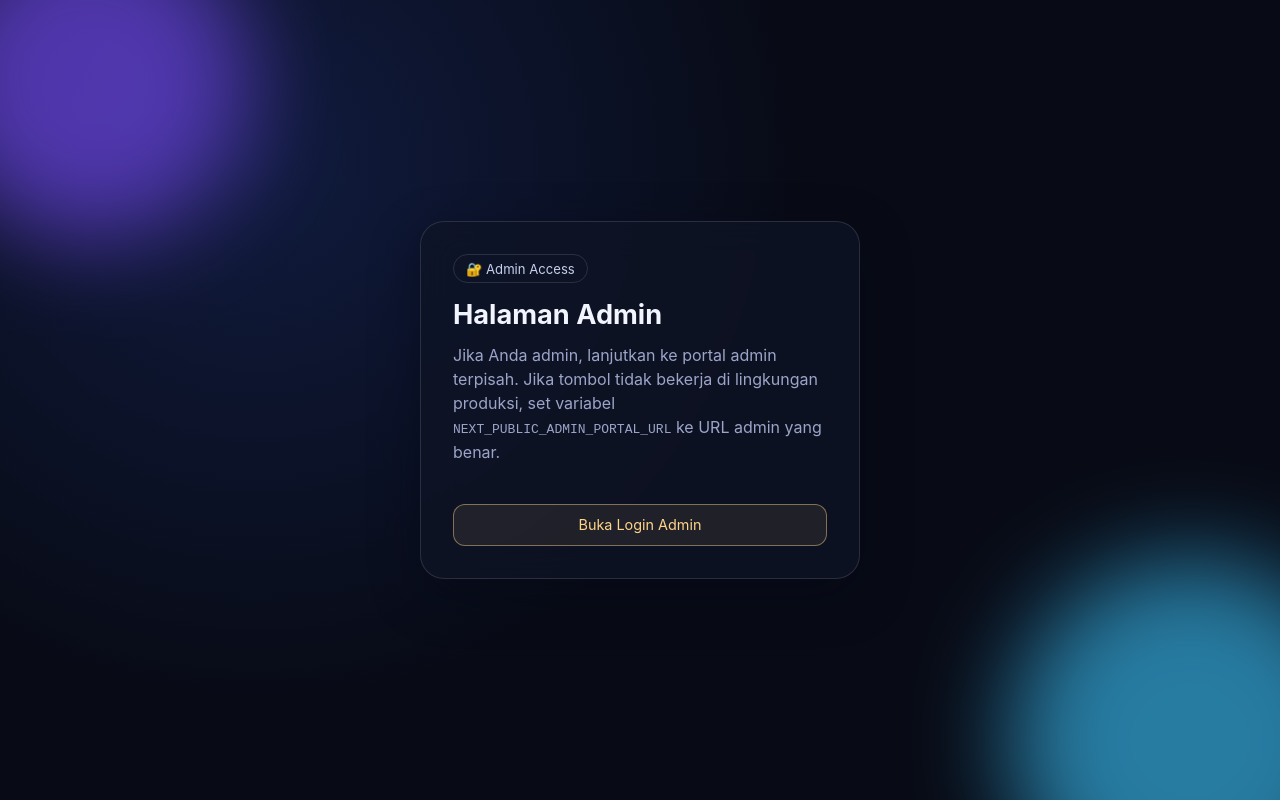
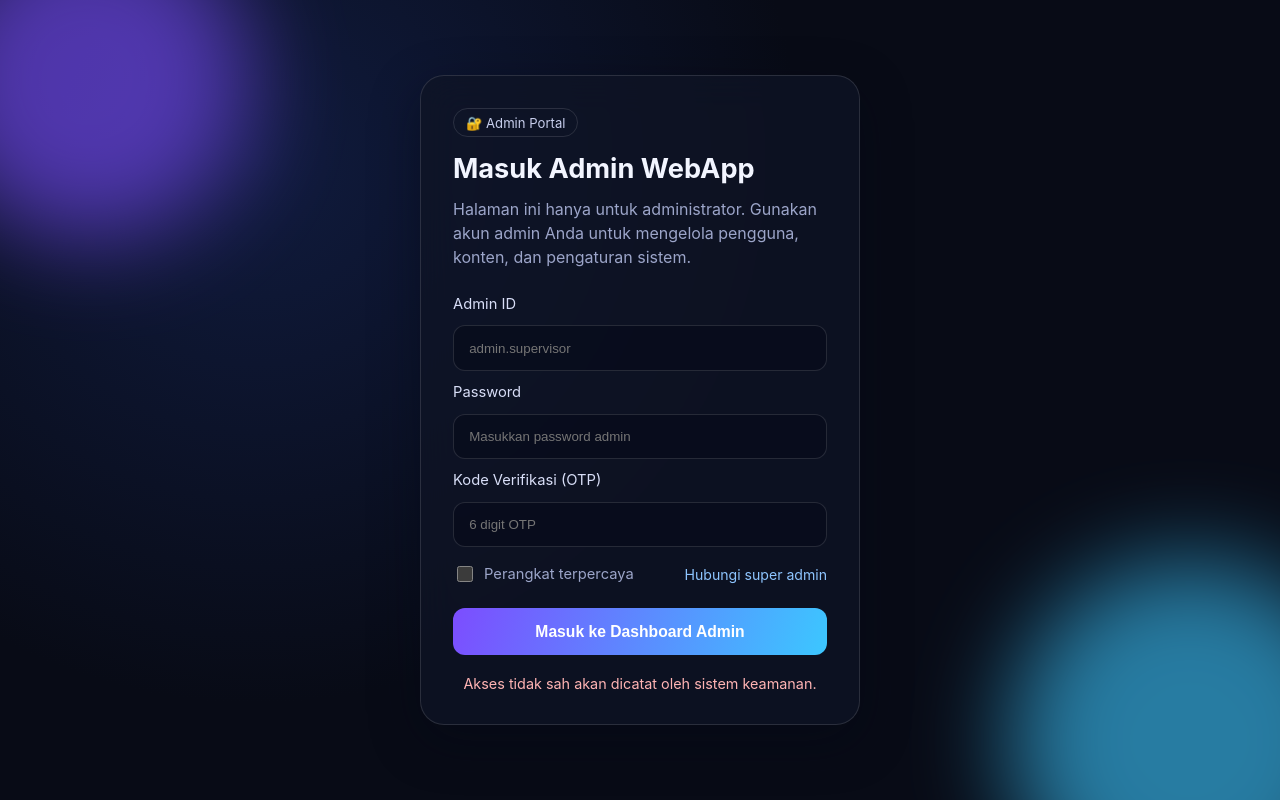
Before and after one commit to wahyuputro00713-max/ProjectNew, a Next.js app in the folder apps/web/: page /admin in a window 1280 px wide. Built offline with nearby package versions, Linux system fonts and the light colour scheme; no server answers.

Commit message:
fix(web): make /admin render admin login directly

```diff
--- a/apps/web/src/app/admin/page.tsx
+++ b/apps/web/src/app/admin/page.tsx
@@ -1,22 +1,57 @@
-const adminPortalUrl = process.env.NEXT_PUBLIC_ADMIN_PORTAL_URL ?? 'http://localhost:3001';
-
-export default function AdminEntryPage() {
+export default function AdminLoginPage() {
   return (
     <main className="login-shell">
       <div className="bg-orb orb-1" />
       <div className="bg-orb orb-2" />
 
-      <section className="login-card" aria-label="Admin access helper">
-        <p className="badge">🔐 Admin Access</p>
-        <h1>Halaman Admin</h1>
+      <section className="login-card" aria-label="Admin login form">
+        <p className="badge">🔐 Admin Portal</p>
+        <h1>Masuk Admin WebApp</h1>
         <p className="subtitle">
-          Jika Anda admin, lanjutkan ke portal admin terpisah. Jika tombol tidak bekerja di lingkungan
-          produksi, set variabel <code>NEXT_PUBLIC_ADMIN_PORTAL_URL</code> ke URL admin yang benar.
+          Halaman ini hanya untuk administrator. Gunakan akun admin Anda untuk mengelola pengguna,
+          konten, dan pengaturan sistem.
         </p>
 
-        <a href={adminPortalUrl} className="admin-entry" aria-label="Buka login admin">
-          Buka Login Admin
-        </a>
+        <form className="login-form">
+          <label htmlFor="adminId">Admin ID</label>
+          <input id="adminId" name="adminId" type="text" placeholder="admin.supervisor" autoComplete="username" required />
+
+          <label htmlFor="password">Password</label>
+          <input
+            id="password"
+            name="password"
+            type="password"
+            placeholder="Masukkan password admin"
+            autoComplete="current-password"
+            required
+          />
+
+          <label htmlFor="otp">Kode Verifikasi (OTP)</label>
+          <input
+            id="otp"
+            name="otp"
+            type="text"
+            placeholder="6 digit OTP"
+            inputMode="numeric"
+            pattern="[0-9]{6}"
+            maxLength={6}
+            required
+          />
+
+          <div className="form-row">
+            <label className="remember">
+              <input type="checkbox" name="trustedDevice" />
+              Perangkat terpercaya
+            </label>
+            <a href="#" className="link">
+              Hubungi super admin
+            </a>
+          </div>
+
+          <button type="submit">Masuk ke Dashboard Admin</button>
+        </form>
+
+        <p className="signup warning-text">Akses tidak sah akan dicatat oleh sistem keamanan.</p>
       </section>
     </main>
   );
--- a/apps/web/src/app/globals.css
+++ b/apps/web/src/app/globals.css
@@ -186,3 +186,7 @@ button:hover {
   text-decoration: none;
   background: rgba(255, 212, 137, 0.14);
 }
+
+.warning-text {
+  color: #ffb4b4;
+}
```
